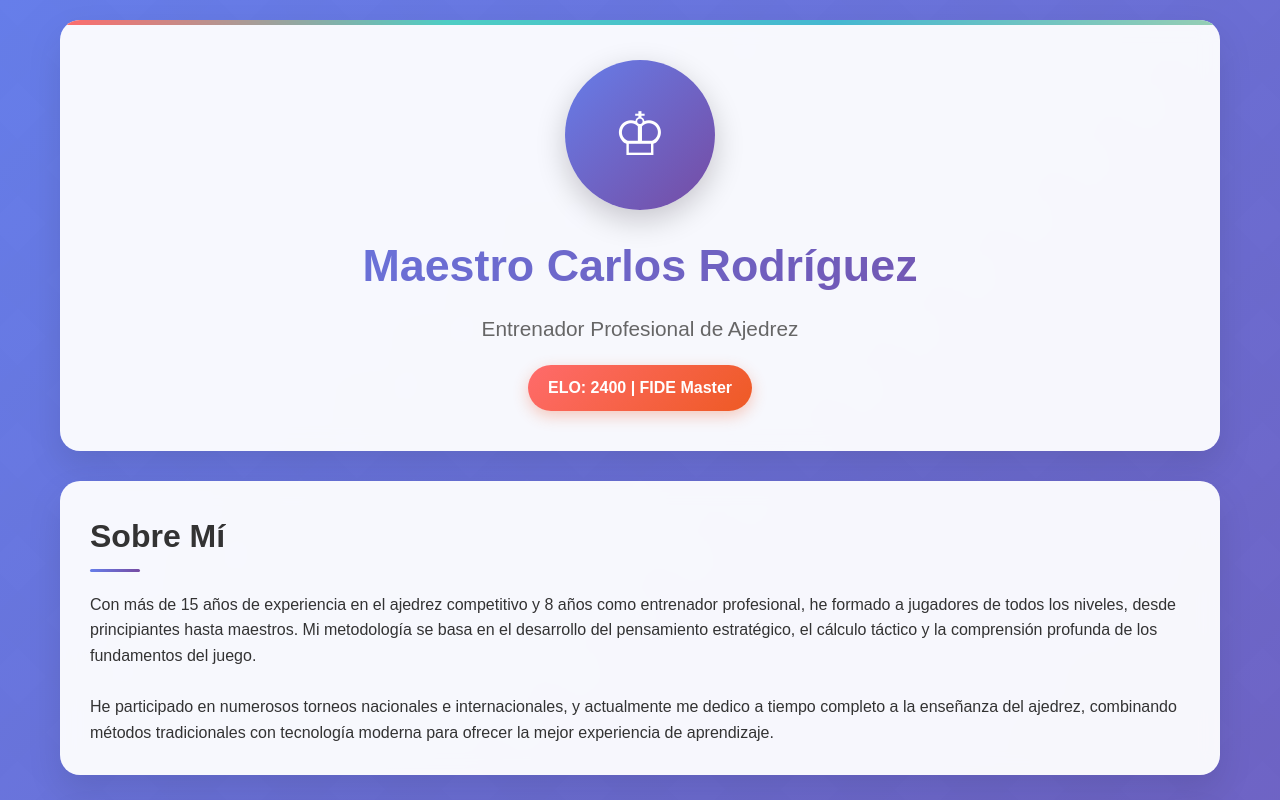
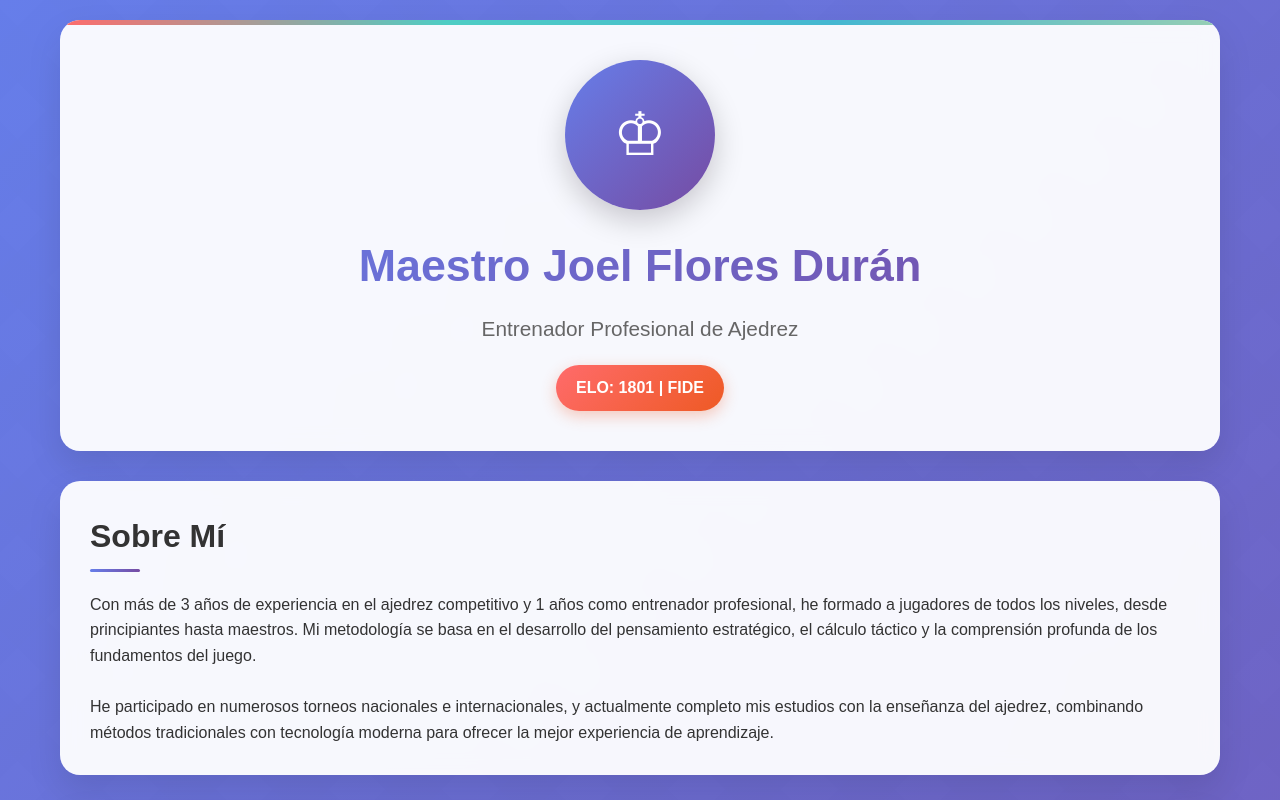
Before and after one commit to joelfloresmx/mi-perfil-ajedrez, a plain HTML site: page index.html in a window 1280 px wide. Shown: the top 800 px of the page. Drawn offline with Linux system fonts and the light colour scheme.

Commit message:
Update index.html

```diff
--- a/index.html
+++ b/index.html
@@ -316,17 +316,17 @@
         <!-- Header con perfil -->
         <div class="header">
             <div class="profile-img">♔</div>
-            <h1>Maestro Carlos Rodríguez</h1>
+            <h1>Maestro Joel Flores Durán</h1>
             <p class="subtitle">Entrenador Profesional de Ajedrez</p>
-            <div class="rating">ELO: 2400 | FIDE Master</div>
+            <div class="rating">ELO: 1801 | FIDE</div>
         </div>
 
         <!-- Sobre mí -->
         <div class="section">
             <h2>Sobre Mí</h2>
-            <p>Con más de 15 años de experiencia en el ajedrez competitivo y 8 años como entrenador profesional, he formado a jugadores de todos los niveles, desde principiantes hasta maestros. Mi metodología se basa en el desarrollo del pensamiento estratégico, el cálculo táctico y la comprensión profunda de los fundamentos del juego.</p>
+            <p>Con más de 3 años de experiencia en el ajedrez competitivo y 1 años como entrenador profesional, he formado a jugadores de todos los niveles, desde principiantes hasta maestros. Mi metodología se basa en el desarrollo del pensamiento estratégico, el cálculo táctico y la comprensión profunda de los fundamentos del juego.</p>
             <br>
-            <p>He participado en numerosos torneos nacionales e internacionales, y actualmente me dedico a tiempo completo a la enseñanza del ajedrez, combinando métodos tradicionales con tecnología moderna para ofrecer la mejor experiencia de aprendizaje.</p>
+            <p>He participado en numerosos torneos nacionales e internacionales, y actualmente  completo mis estudios con  la enseñanza del ajedrez, combinando métodos tradicionales con tecnología moderna para ofrecer la mejor experiencia de aprendizaje.</p>
         </div>
 
         <!-- Servicios -->
@@ -369,12 +369,12 @@
                     <div class="contact-item">
                         <i>📧</i>
                         <strong>Email</strong><br>
-                        carlos.ajedrez@email.com
+                        joelfloresdmx@gmail.com
                     </div>
                     <div class="contact-item">
                         <i>📱</i>
                         <strong>WhatsApp</strong><br>
-                        +52 33 1234 5678
+                        +52 33 34836226
                     </div>
                     <div class="contact-item">
                         <i>📍</i>
```
